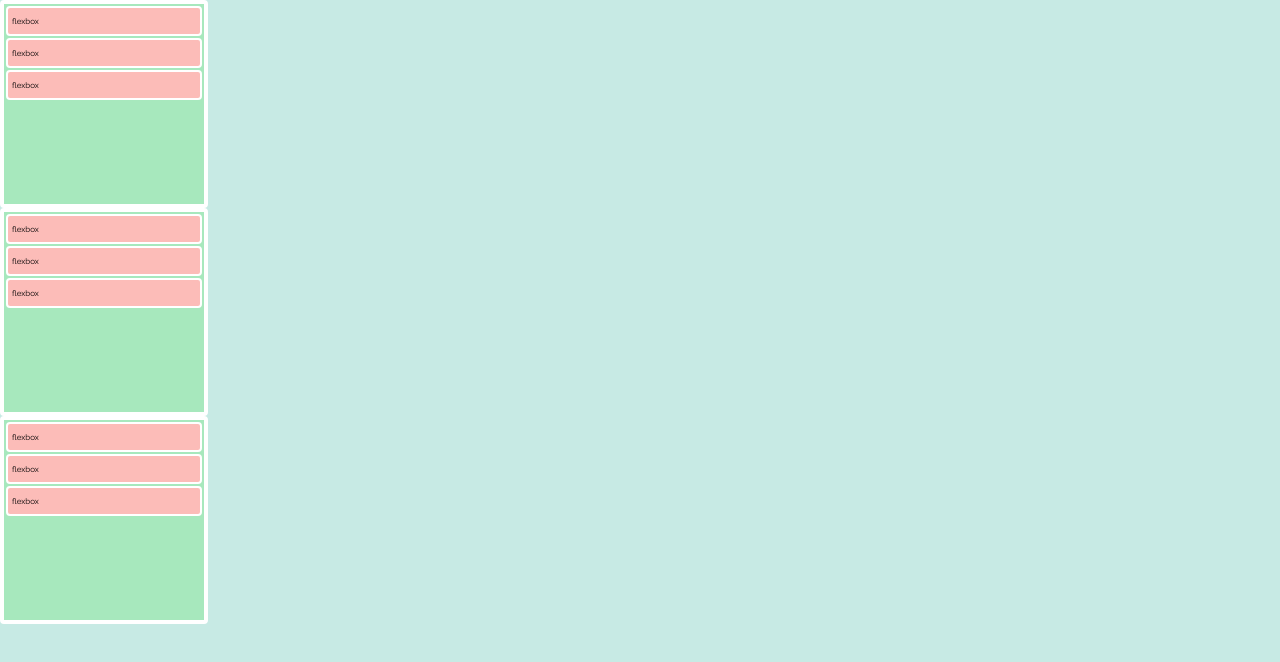
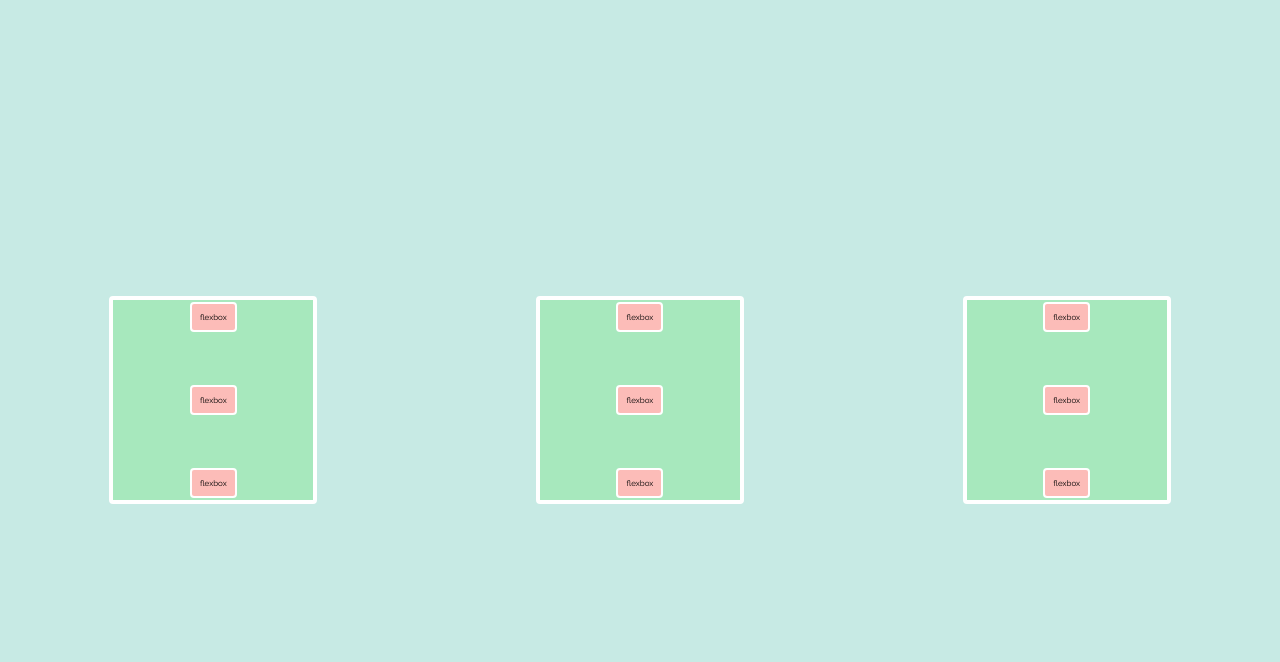
Before and after one commit to weijiexi/weijiexi.github.io, a plain HTML site: page labs/lab5/q2.html in a window 1280 px wide. Drawn offline with Linux system fonts and the light colour scheme.

Commit message:
finished lab5

```diff
--- a/labs/lab5/assets/css/style.css
+++ b/labs/lab5/assets/css/style.css
@@ -50,6 +50,27 @@ body {
 
 /* Add the necessary code for all of question 2, flexbox-ception, below */
 
+#q2-container{
+	display: flex;
+	justify-content: space-around;
+	align-items: center;
+}
+
+.q2-big-box{
+	display: flex;
+  	flex-direction: column;
+  	justify-content: space-between;
+  	align-items: center;
+
+}
+
+.q2-tiny-box{
+	display: flex;
+  	flex-direction: column;
+  	justify-content: center;
+  	align-items: center;
+
+}
 
 
 /*************************/
@@ -93,6 +114,7 @@ body {
 }
 
 .q2-tiny-box {
+	width: 35px;
 	border: 2px solid white;
 	border-radius: 4px;
 	background-color: #FCBCB8;
```
Also changed, not shown: 1 other file.
